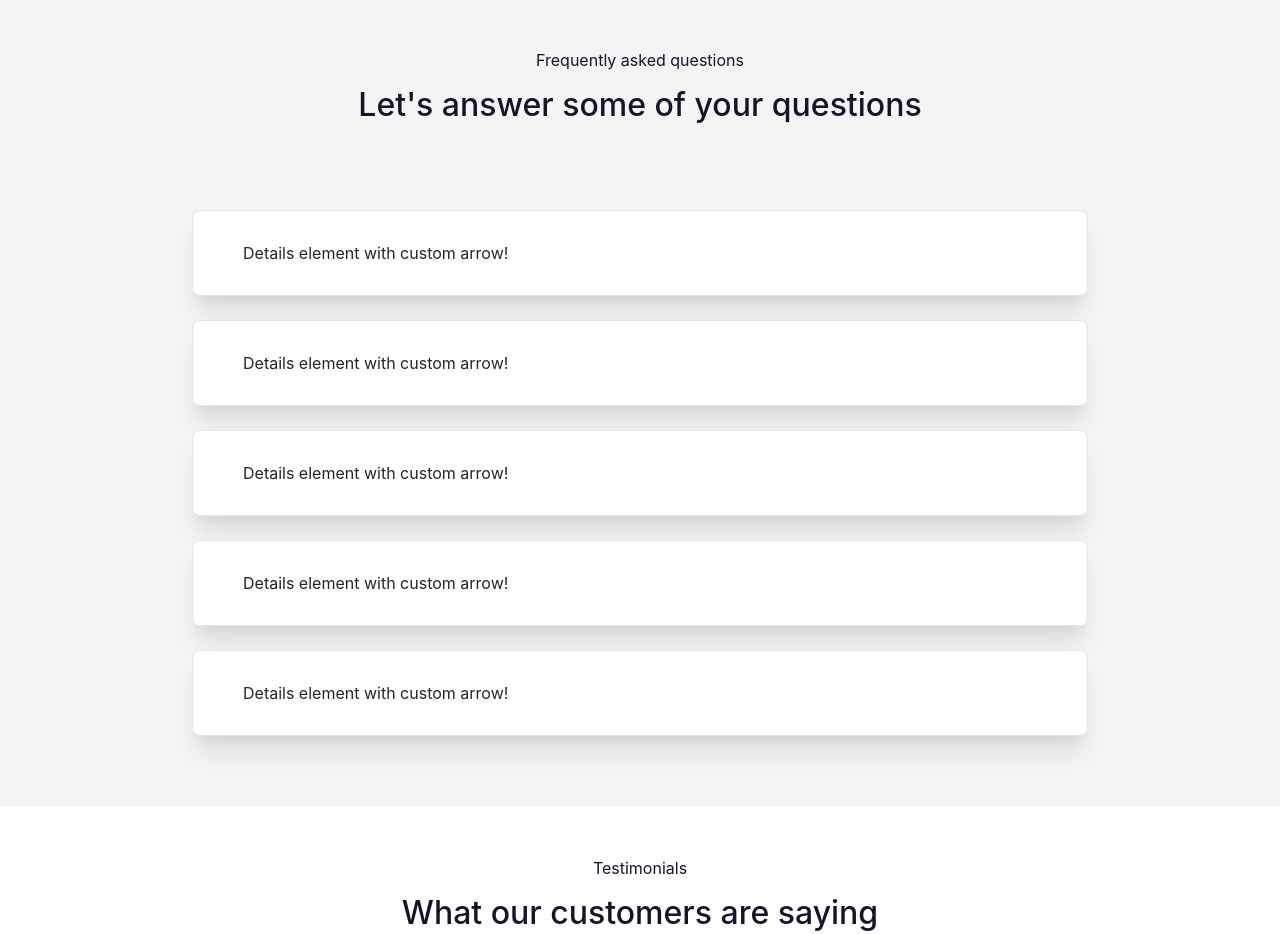
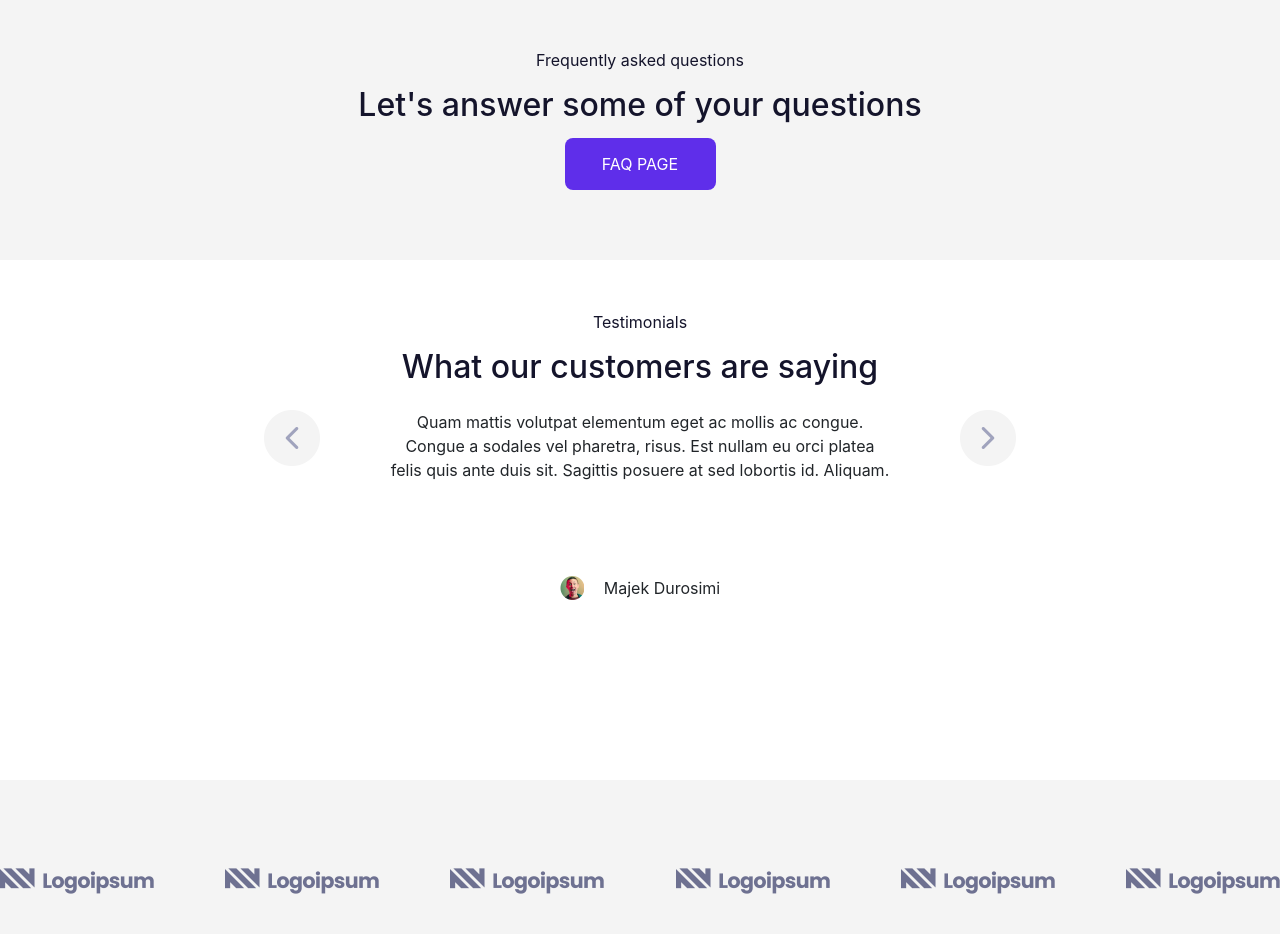
Before and after one commit to Regalcoder/revovely, a Next.js app: page / in a window 1280 px wide. Shown: the part 3200-4134 px from the top of the page. Built offline with nearby package versions, Linux system fonts and the light colour scheme; a web font is replaced by a local one.

Commit message:
index page changes

```diff
--- a/components/footer.js
+++ b/components/footer.js
@@ -13,7 +13,7 @@ const Footer = () => {
                     <div className="col-xl-9 col-lg-9 col-md-10 col-sm-12 linkContents" >
                         <div className="row">
                             <div className="col-lg-3 col-md-12 col-sm-12 logo">
-                                <Image src="/assets/Logo.png" width="126px" height="30px" alt=''/>
+                                <p><b><i>LOGO</i></b></p>
                             </div>
                             <div className="col-lg-3 col-md-4 col-sm-6 footerlinks">
                                 <h6 className={styles.linkTitle}>Company</h6>
--- a/pages/index.js
+++ b/pages/index.js
@@ -1,7 +1,7 @@
 import Link from 'next/link'
 import Image from 'next/image';
 import styles from '../styles/Home.module.css'
-import FAQ from '../components/faq'
+// import FAQ from '../components/faq'
 import Getapp from '../components/getapp';
 import Container from 'react-bootstrap/Container';
 import Row from 'react-bootstrap/Row'
@@ -135,7 +135,8 @@ const Home = () => {
         <h6 className={styles.smallHeading}>Frequently asked questions</h6>
         <h3 className={styles.largeHeader}>Let&#39;s answer some of your questions</h3>
         <div className={styles.faqContents}>
-          <FAQ />
+        <Link href='/faq'><button className={` ${styles.button}`}>FAQ PAGE</button></Link>
+          {/* <FAQ /> */}
         </div>
       </div>
 
```
